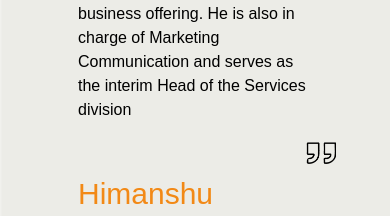
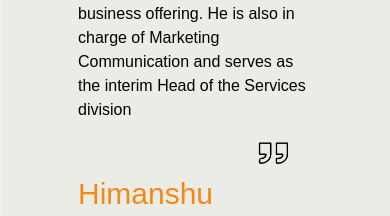
Before and after one commit to Coding-Thunder/tpl_service_olive, a React (Vite) app: page / in a window 390 px wide. Shown: the part 2200-2416 px from the top of the page. Built offline with nearby package versions, Linux system fonts and the light colour scheme.

Commit message:
FIX : translated semicollon in mobile screen

```diff
--- a/src/components/Home/HeroSecondary /HeroSecondary.tsx
+++ b/src/components/Home/HeroSecondary /HeroSecondary.tsx
@@ -38,7 +38,7 @@ const HeroSecondary = () => {
                         <p>
                             Tata Projects’ Chief Strategy & Growth Officer, Mr. Himanshu Chaturvedi, joined the firm in 2018. He is in charge of creating the company’s strategic plan, as well as identifying business growth opportunities, technology alliances, and focusing on the Sustainability / Clean Energy business offering. He is also in charge of Marketing Communication and serves as the interim Head of the Services division
                         </p>
-                        <div className="flex justify-end items-end w-full translate-x-12">
+                        <div className="flex justify-end items-end w-full lg:translate-x-12">
                             <ImageIcons alt="bod" src={commaDown} width={30} className="-translate-x-6 mt-2" />
                         </div>
 
```
